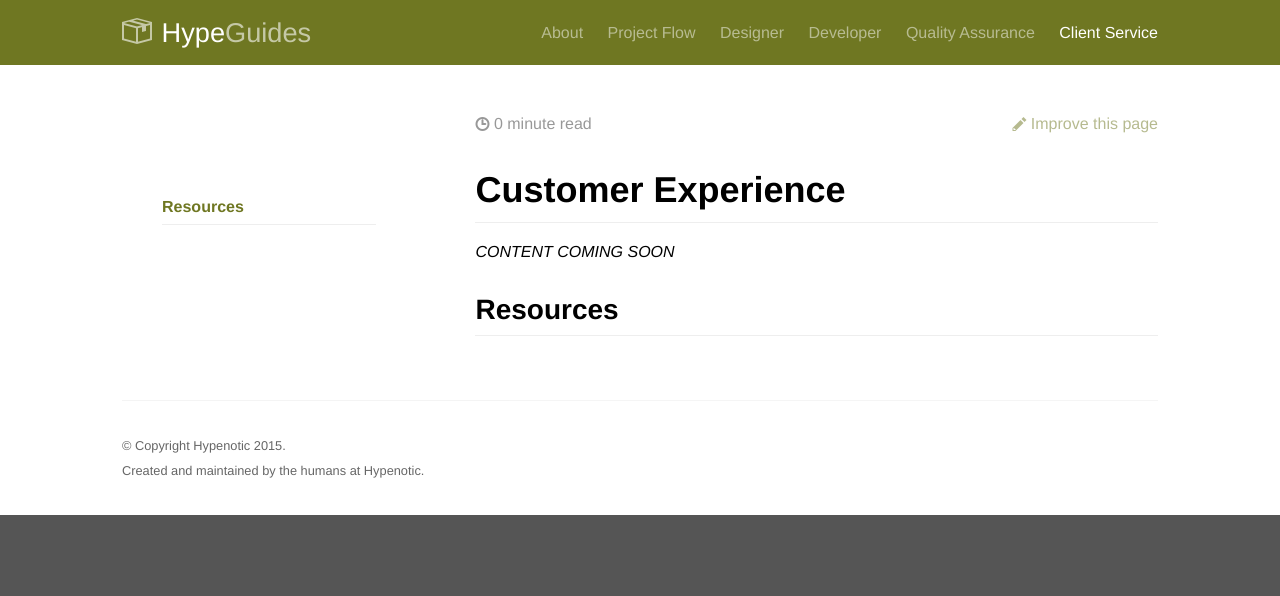
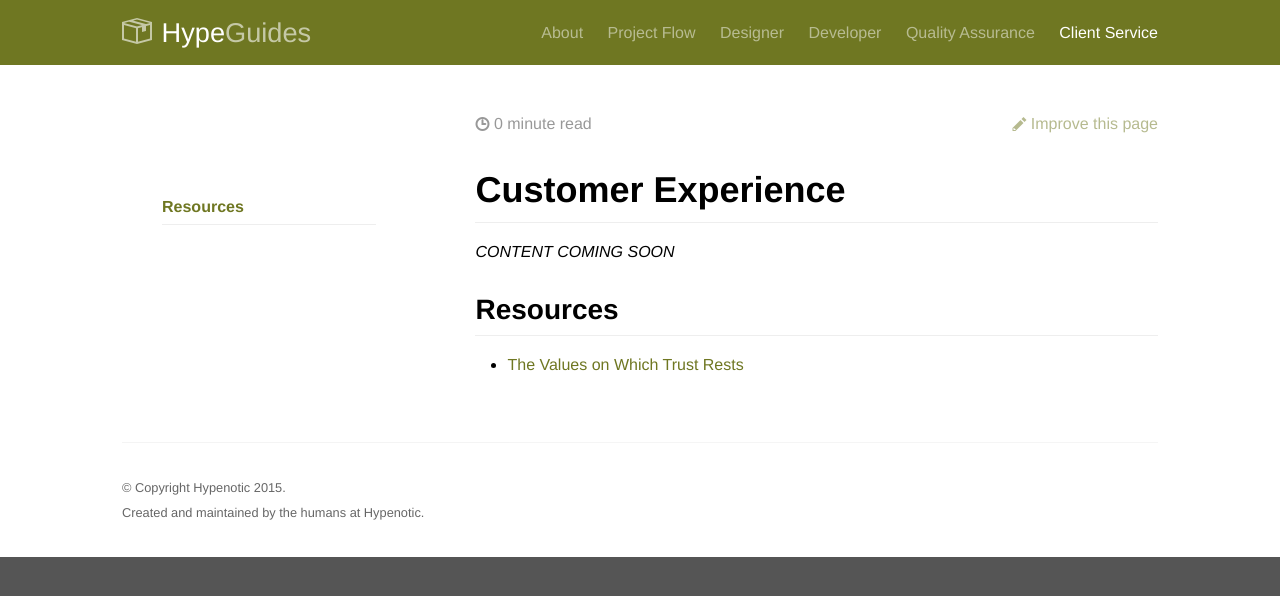
Before and after one commit to TaniaD13/handbook, a Jekyll site: the page built from customer-service.md, in a window 1280 px wide. Shown: the top 596 px of the page. Built offline with Jekyll 4.4.1, drawn with Linux system fonts in a browser that asks for light colours; Markdown is read by kramdown in place of the engine named in the settings.

Commit message:
Update customer-service.md

```diff
--- a/customer-service.md
+++ b/customer-service.md
@@ -9,3 +9,5 @@ permalink: /customer-service/
 *CONTENT COMING SOON*
 
 ## Resources
+
+* [The Values on Which Trust Rests](http://www.franksonnenbergonline.com/trust-and-integrity/the-values-on-which-trust-rests)
```
